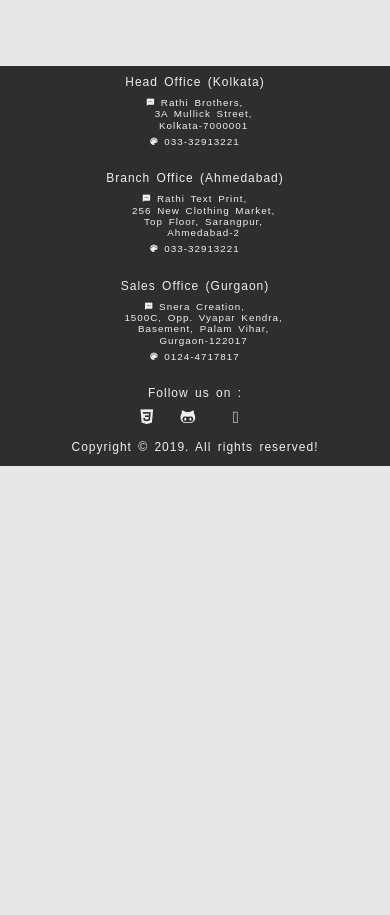
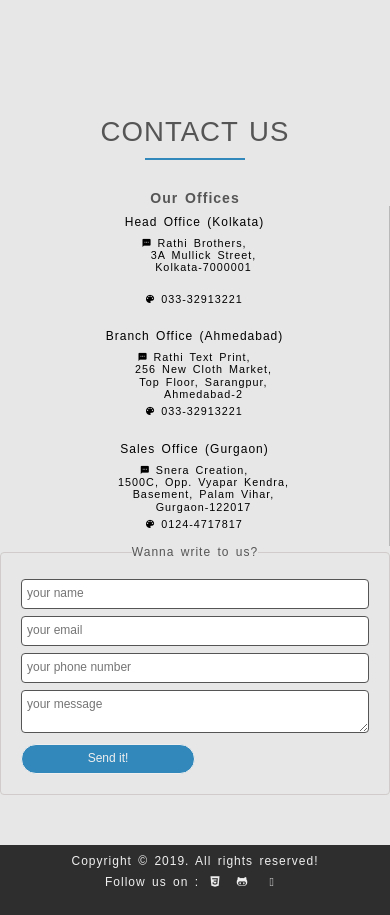
Before and after one commit to tiwari247/sleeping-owls, a plain HTML site: page index.html in a window 390 px wide. Shown: the part 1690-2605 px from the top of the page. Before the commit the page ends 2162 px from the top, so only its background shows below. Drawn offline with nearby package versions, Linux system fonts and the light colour scheme; files whose address does not match are found by name.

Commit message:
Adding contact form

```diff
--- a/index.html
+++ b/index.html
@@ -83,28 +83,33 @@
             </div>
         </section>
 
-
-        <footer>
+        <section class="contact row-app">
             <div class="row">
-                <div class="col span-1-of-4">
-                    <div class="footer-section">
+                <h2>Contact Us</h2>
+                <div class="row">
+                    <div class="col span-3-of-4 offices-left">
+                        <h3>Our Offices</h3>
+                        <div class="row">
+                            <div class="col span-1-of-3">
+                                <div class="office-section">
                                     <h5>Head Office (Kolkata)</h5>
                                     <ul>
                                         <li><i class="ion-android-home"></i>&nbsp;Rathi Brothers,
                                             <br>&nbsp;&nbsp;&nbsp;3A Mullick Street,
                                             <br>&nbsp;&nbsp;&nbsp;Kolkata-7000001
                                         </li>
+                                        <br>
                                         <li><i class="ion-android-call"></i>&nbsp;033-32913221</li>
                                     </ul>
 
                                 </div>
                             </div>
-                <div class="col span-1-of-4">
-                    <div class="footer-section">
+                            <div class="col span-1-of-3">
+                                <div class="office-section">
                                     <h5>Branch Office (Ahmedabad)</h5>
                                     <ul>
                                         <li><i class="ion-android-home"></i>&nbsp;Rathi Text Print,
-                                <br>&nbsp;&nbsp;&nbsp;256 New Clothing Market,
+                                            <br>&nbsp;&nbsp;&nbsp;256 New Cloth Market,
                                             <br>&nbsp;&nbsp;&nbsp;Top Floor, Sarangpur,
                                             <br>&nbsp;&nbsp;&nbsp;Ahmedabad-2
                                         </li>
@@ -112,8 +117,8 @@
                                     </ul>
                                 </div>
                             </div>
-                <div class="col span-1-of-4">
-                    <div class="footer-section">
+                            <div class="col span-1-of-3">
+                                <div class="office-section">
                                     <h5>Sales Office (Gurgaon)</h5>
                                     <ul>
                                         <li><i class="ion-android-home"></i>&nbsp;Snera Creation,
@@ -125,30 +130,51 @@
                                     </ul>
                                 </div>
                             </div>
+                        </div>
+                    </div>
                     <div class="col span-1-of-4">
-                    <div class="footer-section">
-                        <!--h5>Follow us on : </h5-->
-                        <h5 class="social-div">Follow us on : </h5><br>
-                        <div class="social-div"><a class="fb" href="#"><i class="ion-social-facebook"></i></a></div>
-                        <div class="social-div"><a class="tw" href="#"><i class="ion-social-twitter"></i></a></div>
-                        <div class="social-div"><a class="insta" href="#"><i class="ion-social-instagram insta"></i></a></div>
-                        <br><br>
-                        <h5>Copyright &copy; 2019. All rights reserved!</h5>
+                        <form method="post" action="#" class="contact-form">
+                            <fieldset>
+                            <legend>Wanna write to us?</legend>
+                            <div class="row">
+                                <input type="text" placeholder="your name" id="name" name="name" required>
+                            </div>
+                            <div class="row">
+                                <input type="text" placeholder="your email" id="email" name="email" required>
+                            </div>
+                            <div class="row">
+                                <input type="text" placeholder="your phone number" id="phone" name="phone" required>
+                            </div>
+                            <div class="row">
+                                <textarea name="message" placeholder="your message"></textarea>
+                            </div>
+                            <div class="row">
+                                <button type="submit">Send it!</button>
+                            </div>
+                            </fieldset>
+                        </form>
                     </div>
                 </div>
             </div>
-            <!--div class="row">
-                    <div class="col span-1-of-2 footer-section">
-                        <!--h5>Follow us on : </h5>
-                        <div class="social-div">Follow us on : </div>
+        </section>
+
+        <footer>
+            <div class="row">
+                    <div class="footer-section">
+                        <div class="row">
+                            <div class="col span-1-of-2">
+                                <h5>Copyright &copy; 2019. All rights reserved!</h5>
+                            </div>
+                            <div class="col span-1-of-2">
+                                <h5 class="social-div">Follow us on : </h5>
                                 <div class="social-div"><a class="fb" href="#"><i class="ion-social-facebook"></i></a></div>
                                 <div class="social-div"><a class="tw" href="#"><i class="ion-social-twitter"></i></a></div>
                                 <div class="social-div"><a class="insta" href="#"><i class="ion-social-instagram insta"></i></a></div>
                             </div>
-                <div class="col span-1-of-2 footer-section">
-                    <p>Copyright &copy; 2019. All rights reserved!</p>
                         </div>
-                </div-->
+
+                    </div>
+            </div>
         </footer>
         </div>
         <script
--- a/resources/css/queries.css
+++ b/resources/css/queries.css
@@ -80,7 +80,7 @@
         height: auto;
     }
     footer{
-        height: 180px;
+        height: 65px;
         color: #efefef;
         background-color: rgba(0, 0, 0, 0.8);
         text-align: left;.
@@ -98,7 +98,17 @@
     }
     .footer-section ul li{
         font-size: 70%;
-    }/*
+    }
+
+    .offices-left h3{
+        text-align: center;
+    }
+
+    .contact .span-3-of-4,
+    .contact .span-1-of-4{
+        width: 100%;
+    }
+    /*
     .tagdesc blockquote:before{
         content:'\201C';
         font-size: 400%;
@@ -221,9 +231,12 @@
         padding-left: 0;
         font-size: 62%;
     }*/
+    .contact-form legend{
+        text-align: center;
+    }
 
     footer{
-        height: 500px;
+        height: 85px;
         color: #efefef;
         background-color: rgba(0, 0, 0, 0.8);
         text-align: center;.
@@ -247,7 +260,33 @@
         padding-left: 0;
         font-size: 82%;
     }
-    .span-1-of-4 {
+
+    .offices-left h3{
+        text-align: center;
+    }
+    .office-section{
+        padding: 10px 0px;
+    }
+    .office-section h5{
+        font-size: 110%;
+        /*border-bottom: 1px solid rgba(239, 239, 239, 0.71);*/
+        padding-bottom: 7px;
+        margin-bottom: 0;
+        font-weight: 300;
+        text-align: center;
+    }
+    .office-section ul{
+        text-align: center;
+    }
+    .office-section ul li{
+        margin-bottom: 5px;
+        padding-left: 0;
+        font-size: 90%;
+    }
+    .contact .span-3-of-4,
+    .contact .span-1-of-4,
+    .contact .span-1-of-3,
+    footer .span-1-of-2{
         width: 100%;
     }
 }
@@ -295,7 +334,6 @@
     }
     .mob-nav{
         list-style: none;
-        position: relative;
         width: 100%;
         float: left;
     }
@@ -375,8 +413,11 @@
     .category:nth-child(4){
         margin-left: 10%;
     }
+    .contact-form legend{
+        text-align: center;
+    }
     footer{
-        height: 400px;
+        height: 70px;
         color: #efefef;
         background-color: rgba(0, 0, 0, 0.8);
         text-align: center;.
@@ -392,13 +433,27 @@
         margin-bottom: 0;
         font-weight: 300;
     }
-    .footer-section ul{
+    .offices-left h3{
         text-align: center;
     }
-    .footer-section ul li{
+    .office-section{
+        padding: 10px 0px;
+    }
+    .office-section h5{
+        font-size: 100%;
+        /*border-bottom: 1px solid rgba(239, 239, 239, 0.71);*/
+        padding-bottom: 7px;
+        margin-bottom: 0;
+        font-weight: 300;
+        text-align: center;
+    }
+    .office-section ul{
+        text-align: center;
+    }
+    .office-section ul li{
         margin-bottom: 5px;
         padding-left: 0;
-        font-size: 82%;
+        font-size: 90%;
     }
     .overflow-wrapper{
         overflow-x: hidden;
--- a/resources/css/styles.css
+++ b/resources/css/styles.css
@@ -145,7 +145,8 @@ header p{
 }
 
 .categories h2,
-.tagdesc h2{
+.tagdesc h2,
+.contact h2{
     text-transform: uppercase;
     font-size: 230%;
     font-weight: 300;
@@ -153,7 +154,8 @@ header p{
 }
 
 .categories h2:after,
-.tagdesc h2:after{
+.tagdesc h2:after,
+.contact h2:after{
     display: block;
     content: "";
     width: 100px;
@@ -204,10 +206,87 @@ header p{
     color: #555;
 }
 
+/* Contact */
+.contact{
+    text-align: center;
+    font-weight: 300;
+}
+
+.offices-left{
+    margin-top: 5%;
+}
+.offices-left h3{
+    color: #555;
+    text-align: left;
+}
+
+.contact-form{
+    width: 100%;
+    text-align: left;
+    margin: 0 auto;
+    padding: 0 0;
+    border-radius: 5px;
+}
+.contact-form fieldset{
+    border: 1px solid #d1cbcb;
+    border-radius: 4px;
+    padding: 20px;
+}
+.contact-form legend{
+    color: #555;
+}
+.contact-form input,
+.contact-form textarea{
+    width: 100%;
+    padding: 7px 5px;
+    border-radius: 4px;
+    border: 1px solid #555;
+    margin-bottom: 7px;
+}
+
+.contact-form button{
+    border-radius: 20px;
+    width: 50%;
+    padding: 7px 20px;
+    color: #efefef;
+    background-color: #3288bb;
+    border: 1px solid #efefef;
+    transition: background-color 0.2s;
+}
+.contact-form button:hover{
+    cursor: pointer;
+    background-color: #347296;
+}
+
+.office-section{
+    padding: 10px 0px;
+    border-right: 1px solid rgba(85, 85, 85, 0.31);
+}
+
+.office-section h5{
+    font-size: 100%;
+    /*border-bottom: 1px solid rgba(239, 239, 239, 0.71);*/
+    padding-bottom: 7px;
+    margin-bottom: 5px;
+    font-weight: 300;
+    text-align: left;
+}
+
+.office-section ul{
+    list-style: none;
+    text-align: left;
+}
+
+.office-section ul li{
+    margin-bottom: 10px;
+    padding-left: 0;
+    font-size: 80%;
+}
+
 /* Footer */
 
 footer{
-    height: 180px;
+    height: 70px;
     color: #efefef;
     background-color: rgba(0, 0, 0, 0.8);
     text-align: left;.
@@ -220,26 +299,30 @@ footer p{
 }
 
 .footer-section{
-    padding: 10px 30px;
+    padding: 10px 0px;
 }
+/*
+
+.footer-section:last-child{
+    border-right: 1px solid transparent;
+}
+*/
 
 .footer-section h5{
     font-size: 100%;
-    /*border-bottom: 1px solid rgba(239, 239, 239, 0.71);*/
-    padding-bottom: 7px;
-    margin-bottom: 5px;
     font-weight: 300;
+    text-align: center;
 }
 
 .footer-section ul{
+    list-style: none;
     text-align: left;
-    list-style: none;
 }
 
 .footer-section ul li{
     margin-bottom: 10px;
     padding-left: 0;
-    font-size: 70%;
+    font-size: 80%;
 }
 
 .social-div{
@@ -249,15 +332,15 @@ footer p{
 .fb,
 .tw,
 .insta{
-    margin: 0 10px;
+    margin: 0 5px;
     color: #efefef;
-    transition: font-size 0.2s, color 0.2s;
+    transition: color 0.2s;
 }
 
 .fb i,
 .tw i,
 .insta i{
-    font-size: 139.9%;
+    font-size: 100%;
 }
 
 .fb:link,
@@ -273,7 +356,6 @@ footer p{
 .tw:hover,
 .insta:hover{
     color: #3288bb;
-    font-size: 140%;
 }
 
 .menu_icon,
```
Also changed, not shown: 2 other files. Lines whose indentation alone changed are shown as unchanged.
